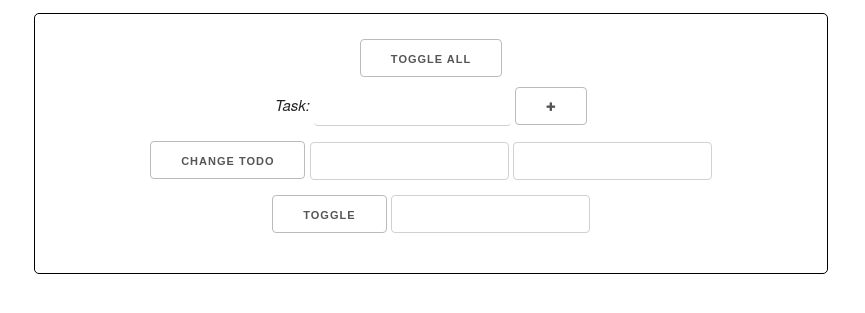
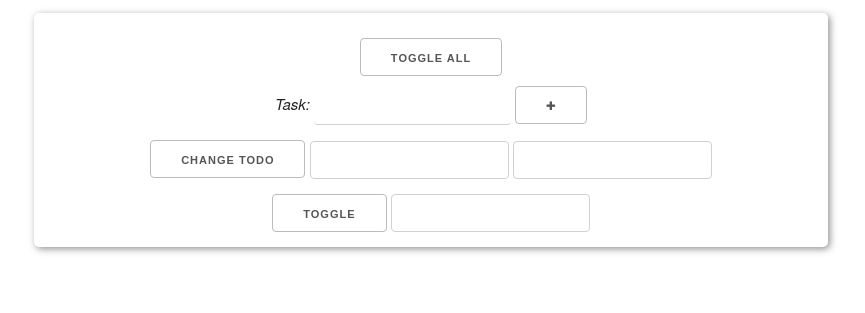
Before and after one commit to miguelopezv/Todolist, a plain HTML site: page index.html in a window 1280 px wide. Shown: the part 75-388 px from the top of the page, without its empty margins (209-1074 px from the left). Drawn offline with nearby package versions, Linux system fonts and the light colour scheme.

Commit message:
Css styles for Box Shadow

```diff
--- a/css/master.sass
+++ b/css/master.sass
@@ -6,8 +6,10 @@ h1
   padding-top: 25px
   margin: 0 auto
   text-align: center
-  border: 1px solid black
   border-radius: 5px
+  -webkit-box-shadow: 2px 2px 7px 0px rgba(50, 50, 50, 0.53)
+  -moz-box-shadow:    2px 2px 7px 0px rgba(50, 50, 50, 0.53)
+  box-shadow:         2px 2px 7px 0px rgba(50, 50, 50, 0.53)
 
   #addTodoTextInput
     border-width: 0
```
Also changed, not shown: css/master.min.css.
